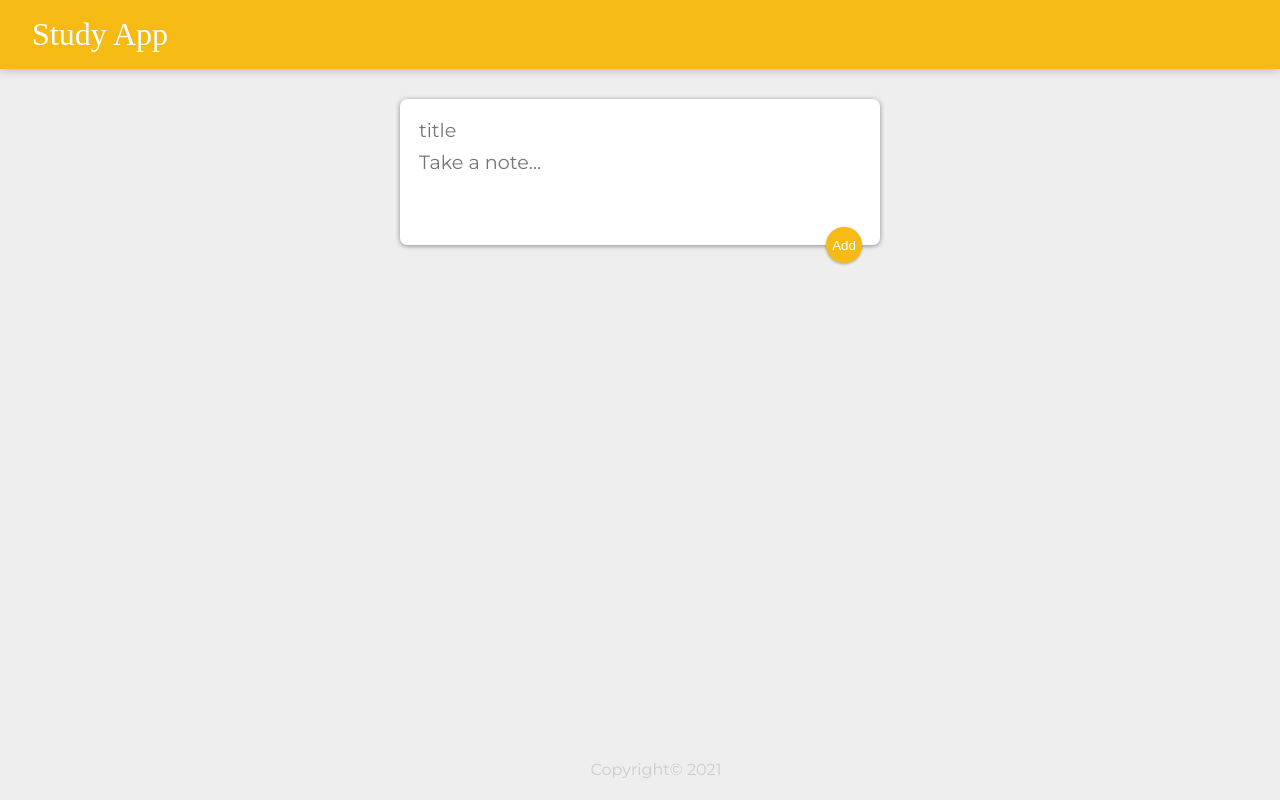
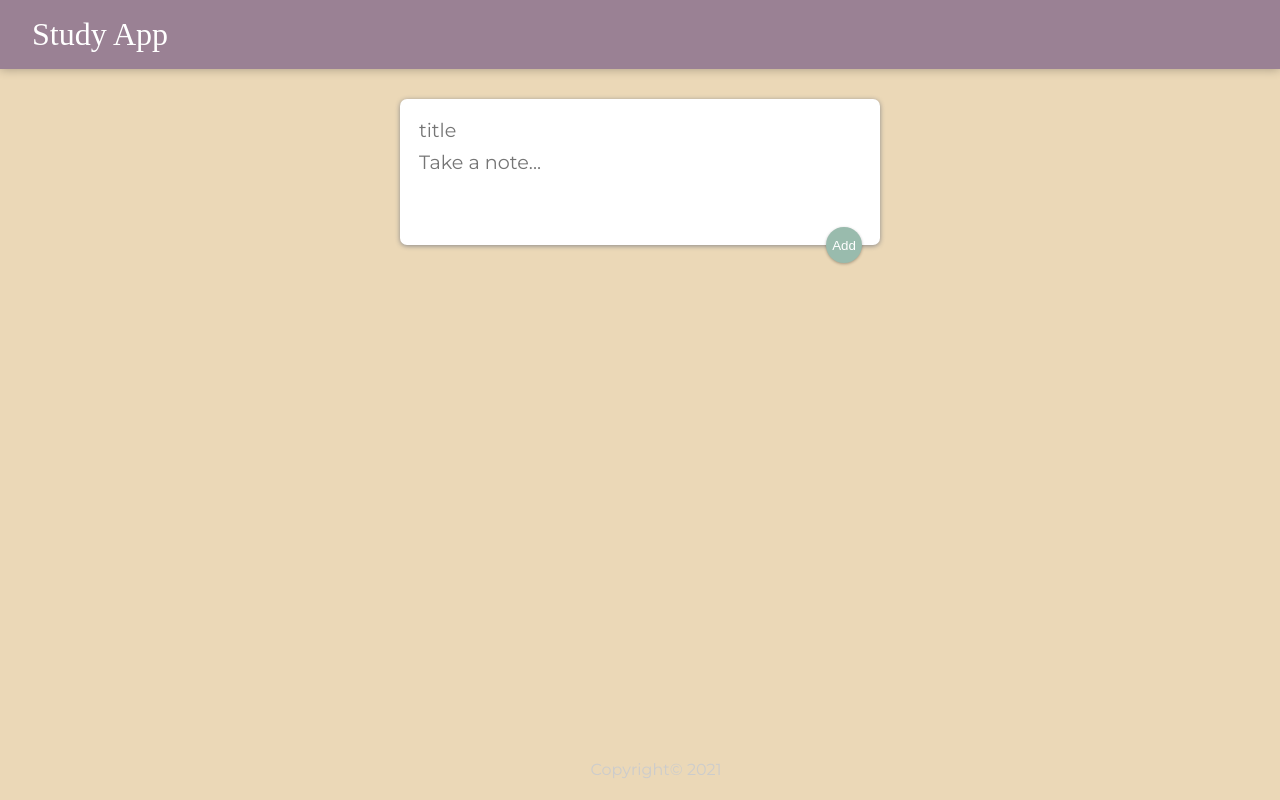
Before and after one commit to phher802/StudyAppProj, a React (Create React App) app: page / in a window 1280 px wide. Built offline with nearby package versions, Linux system fonts and the light colour scheme; a web font is replaced by a local one.

Commit message:
Update color palette in stylesheet

```diff
--- a/public/styles.css
+++ b/public/styles.css
@@ -9,12 +9,12 @@ html {
 }
 
 body {
-  background: #eee;
+  background: #ebd8b7;
   padding: 0 16px;
 }
 
 header {
-  background-color: #f5ba13;
+  background-color: #9a8194;
   margin: auto -16px;
   padding: 16px 32px;
   box-shadow: 0 0 10px 0 rgba(0, 0, 0, 0.3);
@@ -64,7 +64,7 @@ footer p {
   position: relative;
   float: right;
   margin-right: 10px;
-  color: #f5ba13;
+  color: #99bbad;
   border: none;
   width: 36px;
   height: 36px;
@@ -97,7 +97,7 @@ form button {
   position: absolute;
   right: 18px;
   bottom: -18px;
-  background: #f5ba13;
+  background: #99bbad;
   color: #fff;
   border: none;
   border-radius: 50%;
```
